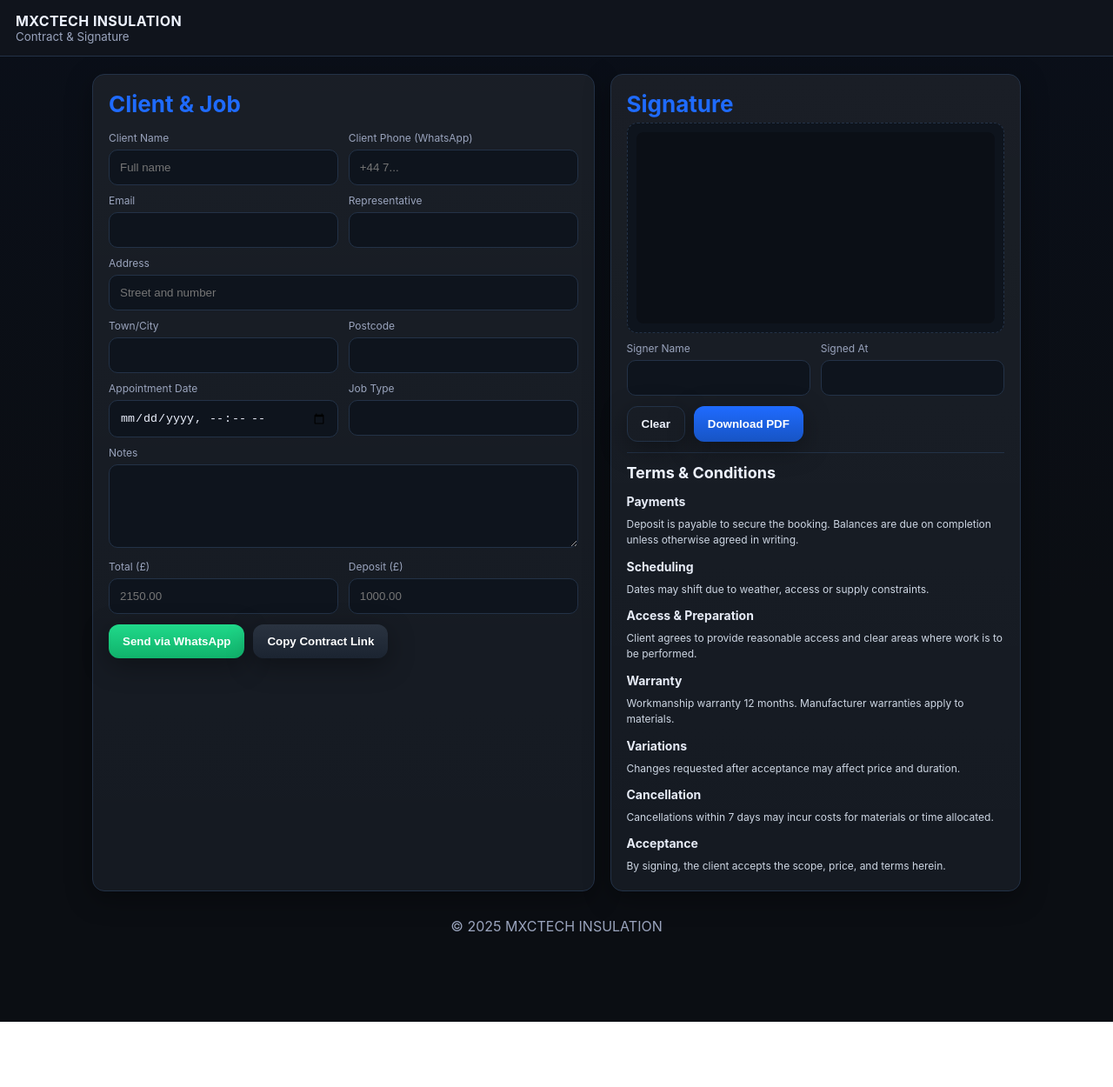
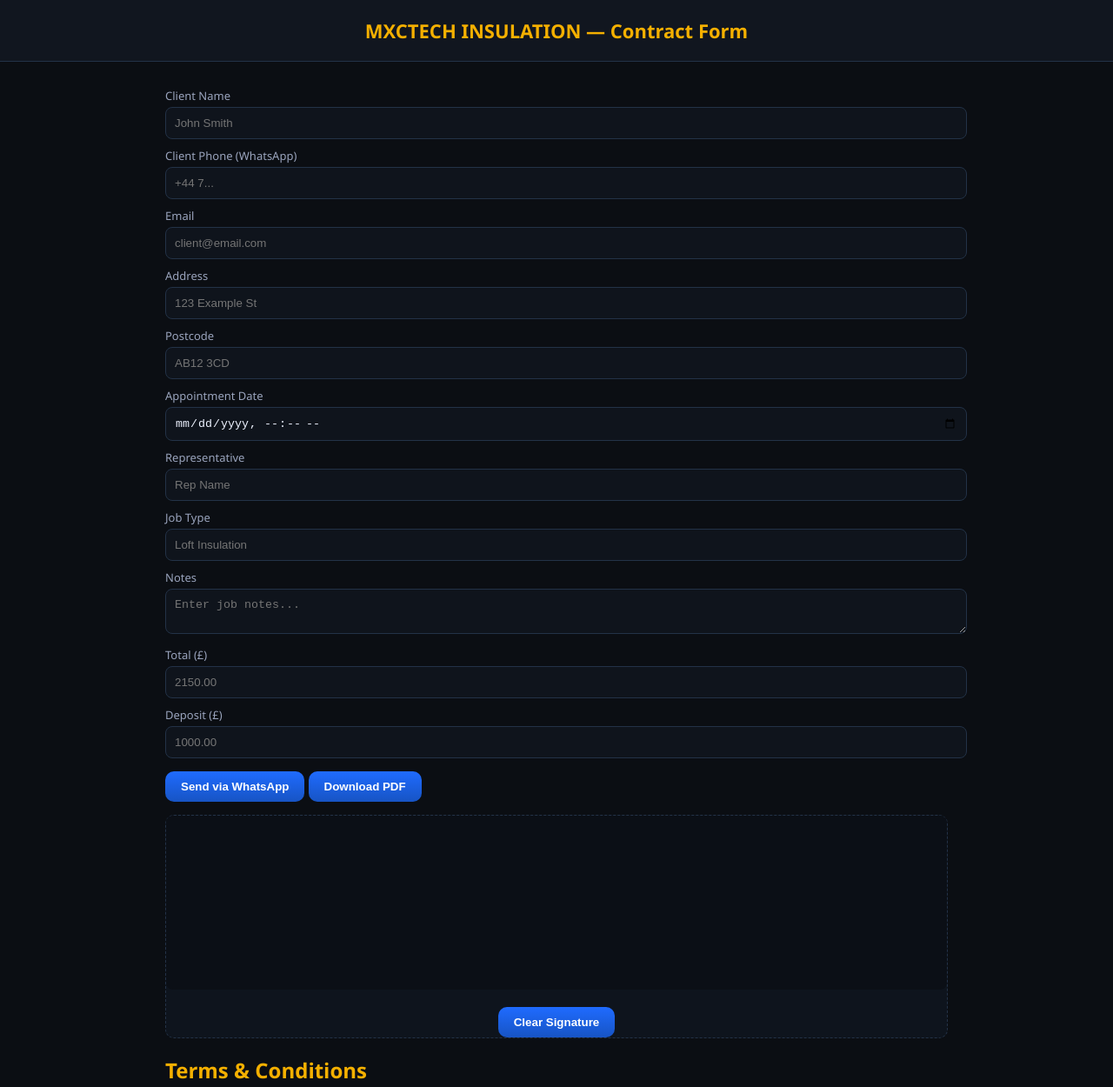
Before and after one commit to MXCTECH/MXCTECH, a plain HTML site: page contract.html in a window 1280 px wide. Shown: the top 1250 px of the page at 87% size. Before the commit the page ends 1175 px from the top, so only its background shows below. Drawn offline with nearby package versions, Linux system fonts and the light colour scheme.

Commit message:
Update contract.html

```diff
--- a/contract.html
+++ b/contract.html
@@ -1,291 +1,174 @@
 <!DOCTYPE html>
 <html lang="en">
 <head>
-  <meta charset="UTF-8" />
-  <meta name="viewport" content="width=device-width,initial-scale=1" />
+  <meta charset="UTF-8">
+  <meta name="viewport" content="width=device-width,initial-scale=1">
   <title>MXCTECH — Contract</title>
 
   <style>
-    :root {
-      --bg:#0b0e13;
-      --panel:#151a22;
-      --panel-2:#10141c;
-      --line:#233247;
-      --text:#eef3ff;
-      --muted:#9aa4bd;
-      --blue:#1F6BFF;
-      --blue-2:#1754c4;
-      --accent:#f5b000;
-      --shadow:0 8px 30px rgba(0,0,0,.35);
-      --radius:14px;
+    body {
+      background: #0b0e13;
+      color: #eef3ff;
+      font-family: "Segoe UI", Roboto, Arial, sans-serif;
+      margin: 0;
+      padding: 0;
     }
-    *{box-sizing:border-box}
-    html,body{margin:0;background:linear-gradient(180deg,#0a0f19 0%, var(--bg) 60%);color:var(--text)}
-    body{font-family:-apple-system,Segoe UI,Roboto,Arial,sans-serif}
-
-    header{
-      position:sticky;top:0;z-index:10;
-      display:flex;align-items:center;gap:14px;
-      padding:14px 18px;
-      background:var(--panel-2);
-      border-bottom:1px solid var(--line);
+    header {
+      background: #11161f;
+      color: #f5b000;
+      text-align: center;
+      padding: 20px;
+      font-size: 22px;
+      font-weight: bold;
+      border-bottom: 1px solid #233247;
     }
-    header img{height:38px;width:auto;object-fit:contain}
-    header .brand{display:flex;flex-direction:column}
-    .brand b{letter-spacing:.4px}
-    .brand small{color:var(--muted)}
-
-    main{max-width:1100px;margin:20px auto;padding:0 16px 80px}
-    .grid{display:grid;grid-template-columns:1fr;gap:18px}
-    @media (min-width:920px){.grid{grid-template-columns:1.1fr .9fr}}
-
-    .card{
-      background:linear-gradient(180deg,rgba(255,255,255,.02),rgba(255,255,255,.0)),var(--panel);
-      border:1px solid var(--line);
-      border-radius:var(--radius);
-      box-shadow:var(--shadow);
-      padding:18px;
+    main { padding: 20px; max-width: 900px; margin: auto; }
+    h2 { color: #f5b000; }
+    label { display:block; margin-top:10px; font-size:13px; color:#9aa4bd; }
+    input, textarea {
+      width: 100%;
+      padding: 10px;
+      border-radius: 8px;
+      border: 1px solid #233247;
+      background: #0f141c;
+      color: #eef3ff;
+      margin-top:4px;
     }
-    h1{margin:0 0 6px;font-size:26px;color:var(--blue)}
-    h2{margin:0 0 12px;font-size:18px;color:var(--text)}
-    .muted{color:var(--muted)}
-    .row{display:grid;grid-template-columns:1fr 1fr;gap:12px}
-    label{display:block;font-size:12px;color:var(--muted);margin:10px 0 6px}
-    input,textarea{
-      width:100%;background:#0e141d;color:var(--text);
-      border:1px solid var(--line);border-radius:10px;padding:12px;
-      outline:none;transition:border .15s ease;
+    .btn {
+      background: linear-gradient(180deg,#1f6bff,#1754c4);
+      color:#fff;
+      border:none;
+      border-radius:10px;
+      padding:10px 18px;
+      margin-top:15px;
+      font-weight:bold;
+      cursor:pointer;
     }
-    input:focus,textarea:focus{border-color:var(--blue)}
-    textarea{min-height:96px;resize:vertical}
-
-    .btn{
-      display:inline-flex;align-items:center;justify-content:center;gap:10px;
-      background:linear-gradient(180deg,var(--blue),var(--blue-2));
-      color:#fff;border:0;border-radius:12px;
-      padding:12px 16px;font-weight:700;cursor:pointer;
-      box-shadow:var(--shadow);
+    .sig {
+      background: #0e141d;
+      border: 1px dashed #233247;
+      border-radius: 10px;
+      margin-top: 15px;
+      text-align: center;
     }
-    .btn.secondary{background:linear-gradient(180deg,#2a3340,#1b2431)}
-    .btn.ghost{background:transparent;border:1px solid var(--line);color:var(--text)}
-    .btn.ok{background:linear-gradient(180deg,#20d98a,#10b26b)}
-    .btn:disabled{opacity:.6;pointer-events:none}
-    .button-bar{display:flex;flex-wrap:wrap;gap:10px;margin-top:12px}
-
-    .sig-wrap{background:#0e141d;border:1px dashed var(--line);border-radius:12px;padding:10px}
-    canvas#sigPad{width:100%;height:220px;border-radius:8px;background:#0b0f16;touch-action:none;display:block}
-
-    footer{text-align:center;color:var(--muted);margin-top:30px}
-    .tc{font-size:12px;line-height:1.55;color:#cdd6e3}
-    .tc h3{font-size:14px;margin:10px 0 6px;color:#e7ecf7}
-    .hr{height:1px;background:var(--line);margin:12px 0}
+    canvas { width:100%; height:200px; background:#0b0f16; border-radius:8px; }
+    footer {
+      text-align:center;
+      color:#888;
+      margin-top:40px;
+      font-size:12px;
+    }
   </style>
 
   <script src="https://unpkg.com/signature_pad@4.1.7/dist/signature_pad.umd.min.js"></script>
   <script src="https://unpkg.com/html2canvas@1.4.1/dist/html2canvas.min.js"></script>
   <script src="https://unpkg.com/jspdf@2.5.1/dist/jspdf.umd.min.js"></script>
 </head>
-
 <body>
-  <header>
-    <img src="mxctech-logo.png" alt="MXCTECH Logo" onerror="this.style.display='none'">
-    <div class="brand">
-      <b>MXCTECH INSULATION</b>
-      <small>Contract & Signature</small>
-    </div>
-  </header>
+  <header>MXCTECH INSULATION — Contract Form</header>
 
   <main>
-    <div class="grid">
-      <!-- LEFT -->
-      <section class="card">
-        <h1>Client & Job</h1>
-        <div class="row">
-          <div>
-            <label>Client Name</label>
-            <input id="custName" placeholder="Full name">
-          </div>
-          <div>
-            <label>Client Phone (WhatsApp)</label>
-            <input id="custPhone" placeholder="+44 7...">
-          </div>
-        </div>
+    <label>Client Name</label>
+    <input id="custName" placeholder="John Smith">
+    <label>Client Phone (WhatsApp)</label>
+    <input id="custPhone" placeholder="+44 7...">
+    <label>Email</label>
+    <input id="custEmail" placeholder="client@email.com">
+    <label>Address</label>
+    <input id="addr1" placeholder="123 Example St">
+    <label>Postcode</label>
+    <input id="postcode" placeholder="AB12 3CD">
+    <label>Appointment Date</label>
+    <input type="datetime-local" id="apptDate">
+    <label>Representative</label>
+    <input id="repName" placeholder="Rep Name">
+    <label>Job Type</label>
+    <input id="jobType" placeholder="Loft Insulation">
+    <label>Notes</label>
+    <textarea id="notes" placeholder="Enter job notes..."></textarea>
+    <label>Total (£)</label>
+    <input id="total" placeholder="2150.00">
+    <label>Deposit (£)</label>
+    <input id="deposit" placeholder="1000.00">
 
-        <div class="row">
-          <div><label>Email</label><input id="custEmail"></div>
-          <div><label>Representative</label><input id="repName"></div>
-        </div>
+    <button class="btn" id="sendWA">Send via WhatsApp</button>
+    <button class="btn" id="savePdf">Download PDF</button>
 
-        <label>Address</label>
-        <input id="addr1" placeholder="Street and number">
-        <div class="row">
-          <div><label>Town/City</label><input id="town"></div>
-          <div><label>Postcode</label><input id="postcode"></div>
-        </div>
-
-        <div class="row">
-          <div><label>Appointment Date</label><input type="datetime-local" id="apptDate"></div>
-          <div><label>Job Type</label><input id="jobType"></div>
-        </div>
-
-        <label>Notes</label>
-        <textarea id="notes"></textarea>
-
-        <div class="row">
-          <div><label>Total (£)</label><input id="total" placeholder="2150.00"></div>
-          <div><label>Deposit (£)</label><input id="deposit" placeholder="1000.00"></div>
-        </div>
-
-        <div class="button-bar">
-          <button class="btn ok" id="shareWA">Send via WhatsApp</button>
-          <button class="btn secondary" id="copyLink">Copy Contract Link</button>
-        </div>
-      </section>
-
-      <!-- RIGHT -->
-      <section class="card">
-        <h1>Signature</h1>
-        <div class="sig-wrap"><canvas id="sigPad"></canvas></div>
-        <div class="row">
-          <div><label>Signer Name</label><input id="signerName"></div>
-          <div><label>Signed At</label><input id="signedAt" readonly></div>
-        </div>
-        <div class="button-bar">
-          <button class="btn ghost" id="clearSig">Clear</button>
-          <button class="btn" id="savePdf">Download PDF</button>
-        </div>
-
-        <div class="hr"></div>
-        <h2>Terms & Conditions</h2>
-        <div class="tc" id="tcs">
-          <h3>Payments</h3>
-          Deposit is payable to secure the booking. Balances are due on completion unless otherwise agreed in writing.
-          <h3>Scheduling</h3>
-          Dates may shift due to weather, access or supply constraints.
-          <h3>Access & Preparation</h3>
-          Client agrees to provide reasonable access and clear areas where work is to be performed.
-          <h3>Warranty</h3>
-          Workmanship warranty 12 months. Manufacturer warranties apply to materials.
-          <h3>Variations</h3>
-          Changes requested after acceptance may affect price and duration.
-          <h3>Cancellation</h3>
-          Cancellations within 7 days may incur costs for materials or time allocated.
-          <h3>Acceptance</h3>
-          By signing, the client accepts the scope, price, and terms herein.
-        </div>
-      </section>
+    <div class="sig">
+      <canvas id="sigPad"></canvas>
+      <button class="btn" id="clearSig">Clear Signature</button>
     </div>
 
-    <footer>© <span id="year"></span> MXCTECH INSULATION</footer>
+    <h2>Terms & Conditions</h2>
+    <p style="font-size:13px;line-height:1.5;">
+      Deposit is required to secure booking. Balance due on completion. Dates may change due to supply or weather.
+      Client agrees to provide access and clear work area. 12-month workmanship warranty. Manufacturer warranties
+      apply to materials. Changes after acceptance may affect cost and timing. By signing, the client agrees to
+      the terms, scope and total stated.
+    </p>
   </main>
 
+  <footer>© <span id="year"></span> MXCTECH INSULATION</footer>
+
   <script>
-    const $ = s => document.querySelector(s);
-    const params = new URLSearchParams(location.search);
-    const fill = (id,key)=>{const el=$(id);const v=params.get(key);if(v)el.value=decodeURIComponent(v);}
-    ['custName','custPhone','custEmail','addr1','town','postcode','apptDate','repName','jobType','notes','total','deposit']
-      .forEach(k=>fill('#'+k,k));
+    const $ = id => document.getElementById(id);
     $('#year').textContent = new Date().getFullYear();
 
-    // ✅ FIXED BASE URL for MXCTECH GitHub Pages
-    const BASE_URL = 'https://mxctech.github.io/MXCTECH';
-
-    function buildLink(){
-      const q = new URLSearchParams({
-        custName:$('#custName').value,
-        custPhone:$('#custPhone').value,
-        custEmail:$('#custEmail').value,
-        addr1:$('#addr1').value,
-        postcode:$('#postcode').value,
-        apptDate:$('#apptDate').value,
-        repName:$('#repName').value,
-        jobType:$('#jobType').value,
-        notes:$('#notes').value,
-        total:$('#total').value,
-        deposit:$('#deposit').value
-      });
-      return `${BASE_URL}/contract.html?${q.toString()}`;
-    }
-
-    // Normalize phone + WhatsApp send
-    function normalizePhone(raw){
-      let p=(raw||'').replace(/\D+/g,'');
-      if(/^0\d{10}$/.test(p)) p='44'+p.slice(1);
-      return p;
-    }
-
-    $('#shareWA').addEventListener('click',()=>{
-      const phone=normalizePhone($('#custPhone').value);
-      if(!/^\d{8,15}$/.test(phone)){alert('Please enter a valid WhatsApp number');return;}
-      const name=$('#custName').value||'there';
-      const total=$('#total').value;
-      const deposit=$('#deposit').value;
-      const link=buildLink();
-      let msg=`Hi ${name}, it’s our team from MXCTECH INSULATION.\n\nHere’s your contract link:\n${link}\n\n`;
-      if(total)msg+=`Quote total: £${Number(total.replace(/[^\d.]/g,'')||0).toFixed(2)}\n`;
-      if(deposit)msg+=`Deposit: £${Number(deposit.replace(/[^\d.]/g,'')||0).toFixed(2)}\n`;
-      msg+=`\nIf anything looks wrong, reply here and we’ll fix it.`;
-      const enc=encodeURIComponent(msg);
-      const url1=`https://api.whatsapp.com/send?phone=${phone}&text=${enc}`;
-      const url2=`https://wa.me/${phone}?text=${enc}`;
-      window.open(url1,'_blank')|| (location.href=url1);
-      setTimeout(()=>{try{if(document.hasFocus())window.open(url2,'_blank')||(location.href=url2);}catch(e){location.href=url2;}},1200);
+    // --- Signature Pad ---
+    const canvas = $('#sigPad');
+    const sigPad = new SignaturePad(canvas, {
+      minWidth: 0.8,
+      maxWidth: 2.2,
+      penColor: 'rgba(255,255,255,0.95)'
     });
-
-    $('#copyLink').addEventListener('click',async()=>{
-      const link=buildLink();
-      try{await navigator.clipboard.writeText(link);
-        $('#copyLink').textContent='Link Copied ✔';
-        setTimeout(()=>$('#copyLink').textContent='Copy Contract Link',1500);
-      }catch{alert('Copy failed: '+link);}
-    });
-
-    // Signature Pad setup
-    const canvas=document.getElementById('sigPad');
-    const sigPad=new SignaturePad(canvas,{minWidth:0.9,maxWidth:2.6,penColor:'rgba(255,255,255,0.95)'});
-    function resizeCanvas(){
-      const ratio=Math.max(window.devicePixelRatio||1,1);
-      const rect=canvas.getBoundingClientRect();
-      canvas.width=rect.width*ratio;canvas.height=rect.height*ratio;
-      canvas.getContext('2d').scale(ratio,ratio);
+    function resizeCanvas() {
+      const ratio = Math.max(window.devicePixelRatio || 1, 1);
+      canvas.width = canvas.offsetWidth * ratio;
+      canvas.height = canvas.offsetHeight * ratio;
+      canvas.getContext("2d").scale(ratio, ratio);
       sigPad.clear();
     }
-    window.addEventListener('resize',resizeCanvas);resizeCanvas();
-    $('#clearSig').addEventListener('click',()=>sigPad.clear());
-    sigPad.addEventListener("beginStroke",()=>{$('#signedAt').value=new Date().toLocaleString();});
+    window.addEventListener("resize", resizeCanvas);
+    resizeCanvas();
+    $('#clearSig').onclick = () => sigPad.clear();
 
-    // PDF Generation
-    $('#savePdf').addEventListener('click',async()=>{
-      if(sigPad.isEmpty()&&!confirm("Signature empty. Continue?"))return;
-      const {jsPDF}=window.jspdf;
-      const pdf=new jsPDF({unit:'pt',format:'a4'});
-      pdf.setFillColor(21,26,34);pdf.rect(0,0,595,80,'F');
-      pdf.setTextColor(255,255,255);pdf.setFontSize(16);
-      pdf.text('MXCTECH INSULATION — Contract',24,30);
-      pdf.setFontSize(10);pdf.text('Generated: '+new Date().toLocaleString(),24,50);
-      let y=100;
-      const info=[
-        ['Client',$('#custName').value],
-        ['Phone',$('#custPhone').value],
-        ['Email',$('#custEmail').value],
-        ['Address',$('#addr1').value],
-        ['Postcode',$('#postcode').value],
-        ['Date',$('#apptDate').value],
-        ['Rep',$('#repName').value],
-        ['Job Type',$('#jobType').value],
-        ['Notes',$('#notes').value],
-        ['Total',$('#total').value?('£'+$('#total').value):''],
-        ['Deposit',$('#deposit').value?('£'+$('#deposit').value):'']
-      ];
-      pdf.setTextColor(20,24,31);pdf.setFontSize(11);
-      info.forEach(([k,v])=>{if(v){pdf.text(`${k}: ${v}`,24,y);y+=16;}});
-      y+=10;
-      if(!sigPad.isEmpty()){pdf.addImage(sigPad.toDataURL('image/png'),'PNG',24,y,260,90);}
-      y+=110;
-      pdf.setFontSize(10);
-      pdf.text($('#tcs').innerText,24,y,{maxWidth:540});
+    // --- WhatsApp Send (Fixed to point to MXCTECH GitHub Pages path) ---
+    $('#sendWA').onclick = () => {
+      let phone = $('#custPhone').value.replace(/\D+/g, '');
+      if (phone.startsWith('0')) phone = '44' + phone.slice(1);
+      if (!phone.startsWith('44')) phone = '44' + phone;
+
+      const name = $('#custName').value;
+      const total = $('#total').value;
+      const deposit = $('#deposit').value;
+
+      // Hard-coded full link to avoid 404
+      const CONTRACT_URL = 'https://mxctech.github.io/MXCTECH/contract.html';
+      const link = `${CONTRACT_URL}?custName=${encodeURIComponent(name)}&custPhone=${encodeURIComponent(phone)}`;
+
+      const msg = encodeURIComponent(
+        `Hi ${name}, it’s our team from MXCTECH INSULATION.\nHere’s your contract link:\n${link}\n\nQuote total: £${total}\nDeposit: £${deposit}`
+      );
+
+      window.open(`https://wa.me/${phone}?text=${msg}`, '_blank');
+    };
+
+    // --- Save PDF ---
+    $('#savePdf').onclick = async () => {
+      if (sigPad.isEmpty() && !confirm("Signature is empty, continue?")) return;
+      const { jsPDF } = window.jspdf;
+      const pdf = new jsPDF();
+      pdf.text("MXCTECH INSULATION — Contract", 10, 10);
+      pdf.text(`Client: ${$('#custName').value}`, 10, 20);
+      pdf.text(`Phone: ${$('#custPhone').value}`, 10, 30);
+      pdf.text(`Address: ${$('#addr1').value}`, 10, 40);
+      pdf.text(`Total: £${$('#total').value}`, 10, 50);
+      pdf.text(`Deposit: £${$('#deposit').value}`, 10, 60);
+      if (!sigPad.isEmpty()) {
+        pdf.addImage(sigPad.toDataURL(), 'PNG', 10, 70, 80, 40);
+      }
       pdf.save('MXCTECH_Contract.pdf');
-    });
+    };
   </script>
 </body>
 </html>
```
